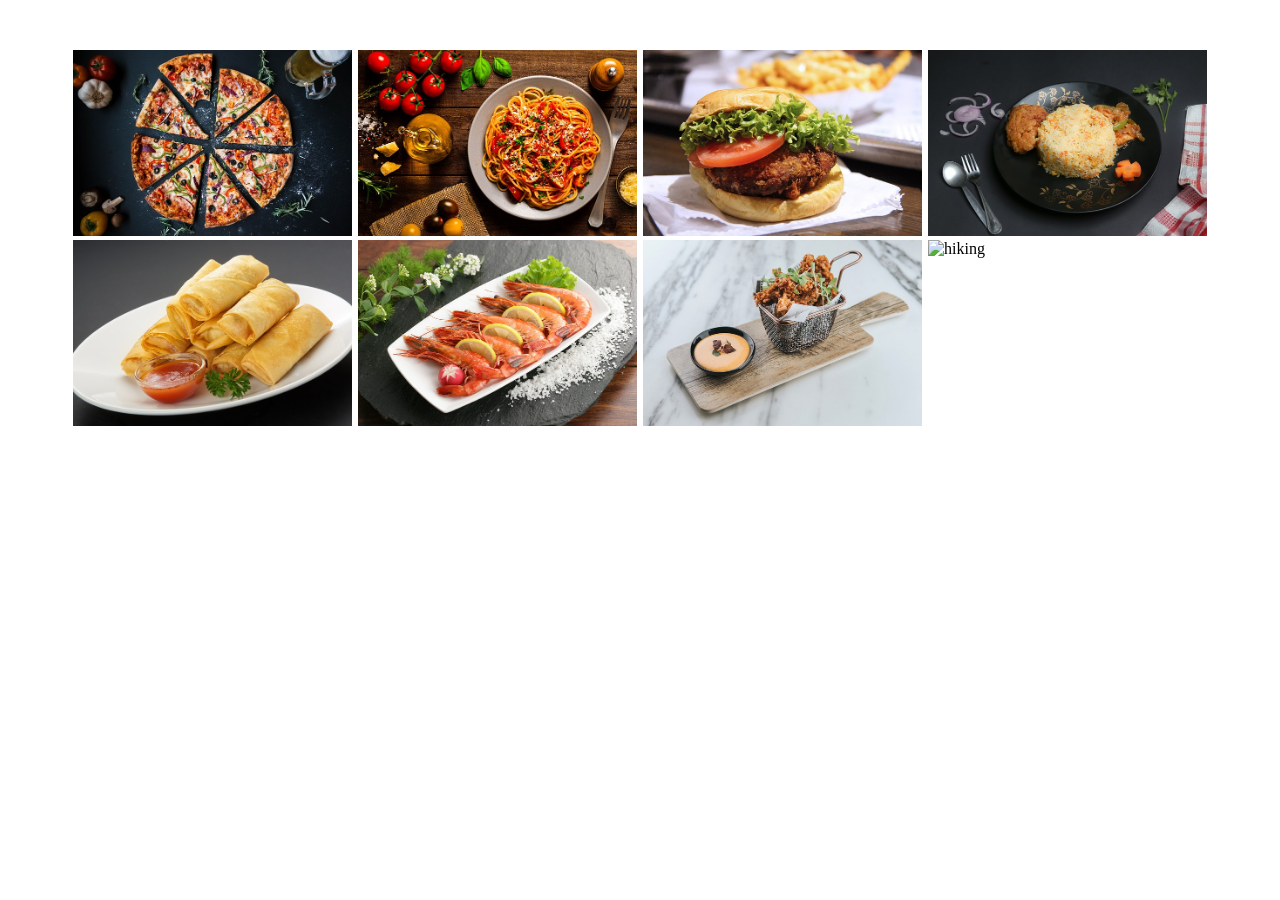
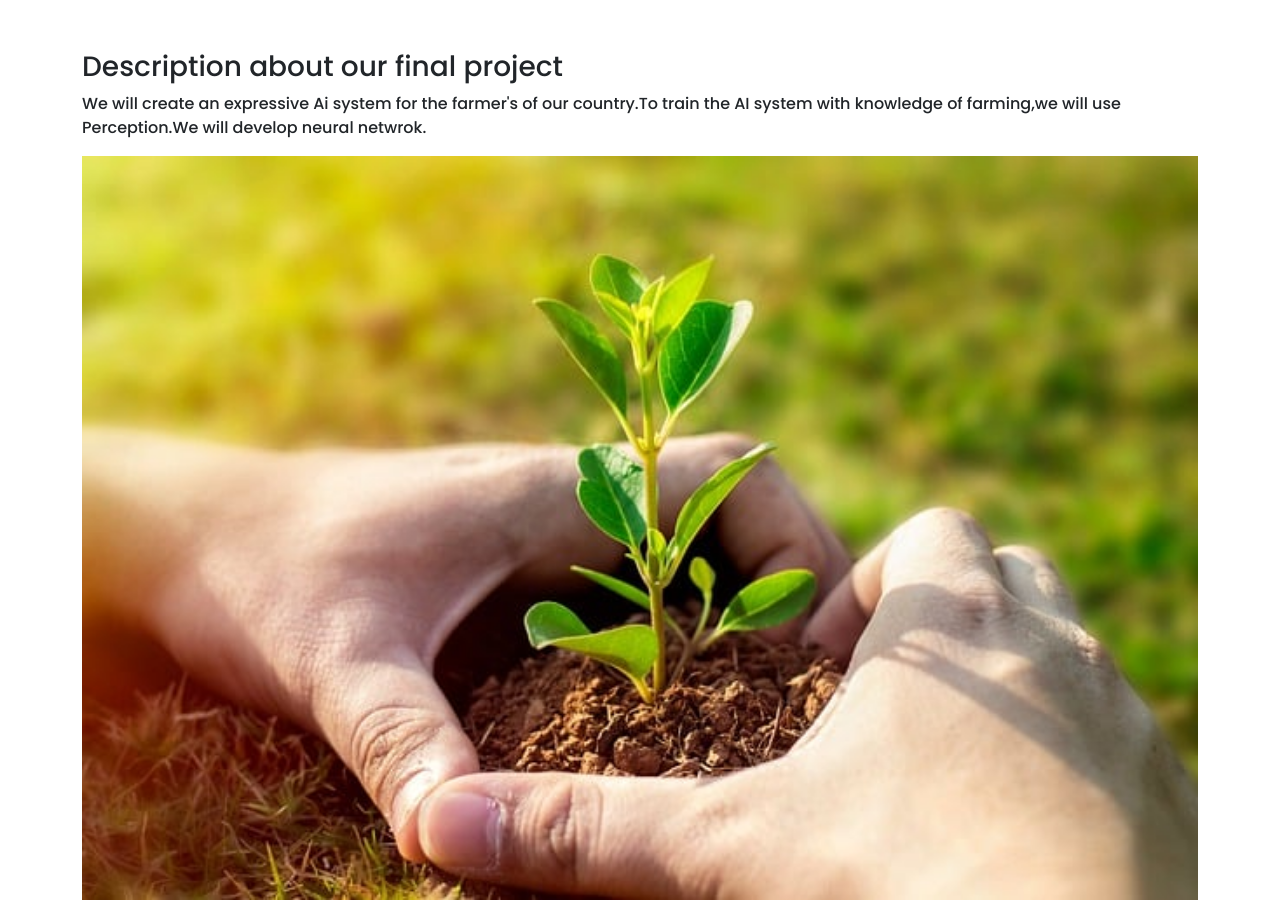
Before and after one commit to sanjida08mimi/responsive_layout, a plain HTML site: page index.html in a window 1280 px wide. Before the commit the page ends 800 px from the top, so only its background shows below. Drawn offline with Linux system fonts and the light colour scheme.

Commit message:
Add files via upload

```diff
--- a/css/media.css
+++ b/css/media.css
@@ -4,7 +4,10 @@
     .container{
       width: 100%;
        }
-     .img_item{
+       .text{
+        width: 100%;
+       }
+       .image{
         width:100%;
       }
     }
@@ -14,8 +17,11 @@
     .container{
       width: 520px;
        }
-     .img_item{
-      width:50%;
+       .text{
+        width: 100%;
+       }
+       .image{
+        width:100%;
       }
    }
 
@@ -24,8 +30,11 @@
     .container{
       width: 700px;
        }
-     .img_item{
-      width:50%;
+       .text{
+        width: 100%;
+       }
+       .image{
+        width:100%;
       }
     }
 
@@ -39,6 +48,12 @@
     .container{
      width: 1140px;
       }
+      .text{
+        width: 100%;
+       }
+       .image{
+        width:100%;
+      }
    }
 
   /* Extra large devices (large desktops, 1400px and up)*/
@@ -46,4 +61,10 @@
     .container{
       width: 1320px;
        }
+       .text{
+        width: 100%;
        }
+       .image{
+        width:100%;
+      }
+    }
--- a/css/style.css
+++ b/css/style.css
@@ -1,22 +1,19 @@
-body{
-    margin:0;
-}
-.images{
-    padding: 50px 0;
+@font-face {
+    font-family:poppins-medium ;
+    src: url(../fonts/poppins-medium.ttf);
 }
 .container{
-    margin:0 auto;
-    overflow: hidden;
     width: 960px;
+    margin-top: 50px;
 }
-
-.img_item{
-    box-sizing: border-box;
-    float: left;
-    width:25%;
-    padding: 0 3px;
+.text{
+    font-family:poppins-medium;
+    font-weight: 500;
+    width: 80%;
 }
-
-.img_item img{
+.image{
+  width: 80%;
+}
+.image img{
     width: 100%;
 }
--- a/index.html
+++ b/index.html
@@ -3,60 +3,28 @@
 <head>
   <meta charset="UTF-8">
   <meta name="viewport" content="width=device-width, initial-scale=1.0">
-    <meta name="title" content="Media Queries">
-    <meta name="description" content="Media Queries">
-    <meta name="keywords" content="Media Queries, Breakpoints, Viewport Width, CSS Rules, Device Orientation">
-    <meta name="robots" content="index, follow">
-    <meta name="revisit-after" content="3 days">
-    <meta name="author" content="alaminwebdev">
-    <title>Food</title>
-    <!--css links-->
+  <title>Project</title>
+  <!-- css links -->
+   <link rel="icon" href="">
+   <link rel="stylesheet" href="css/bootstrap.css">
    <link rel="stylesheet" href="css/style.css">
    <link rel="stylesheet" href="css/media.css">
 
 </head>
-
 <body>
-<section class="images">
-
   <div class="container">
-
-        <div class="img_item">
-            <img src="images/pizza.jpg" alt="hiking"/>
+    <div class="text">
+      <h3>Description about our final project</h3>
+      <p>We will create an expressive Ai system for the farmer's of our country.To train the AI system with
+        knowledge of farming,we will use Perception.We will develop neural netwrok.
+      </p>
+    </div>
+    <div class="image">
+      <img src="images/plant.jpg" alt="plant">
+    </div>
   </div>
 
-        <div class="img_item">
-            <img src="images/pasta.jpg" alt="hiking"/>
-        </div>
-
-        <div class="img_item">
-            <img src="images/burger.jpg" alt="hiking"/>
-        </div>
-
-        <div class="img_item">
-            <img src="images/rice.jpg" alt="hiking"/>
-        </div>
-
-        <div class="img_item">
-            <img src="images/roll.jpg" alt="hiking"/>
-        </div>
-
-        <div class="img_item">
-            <img src="images/srimp.jpg" alt="hiking"/>
-        </div>
-
-        <div class="img_item">
-            <img src="images/chicken.jpg" alt="hiking"/>
-        </div>
-
-        <div class="img_item">
-            <img src="images/biriyani.jpg" alt="hiking"/>
-        </div>
-
-    </div>
-
-    <!--js links-->
+  <script src="js/bootstrap.bundle.min.js"></script>
   <script src="js/script.js"></script>
-
 </body>
 </html>
```
Also changed, not shown: fonts/OFL.txt (added), fonts/poppins-medium.ttf (added), images/plant.jpg (added). Lines whose indentation alone changed are shown as unchanged.
